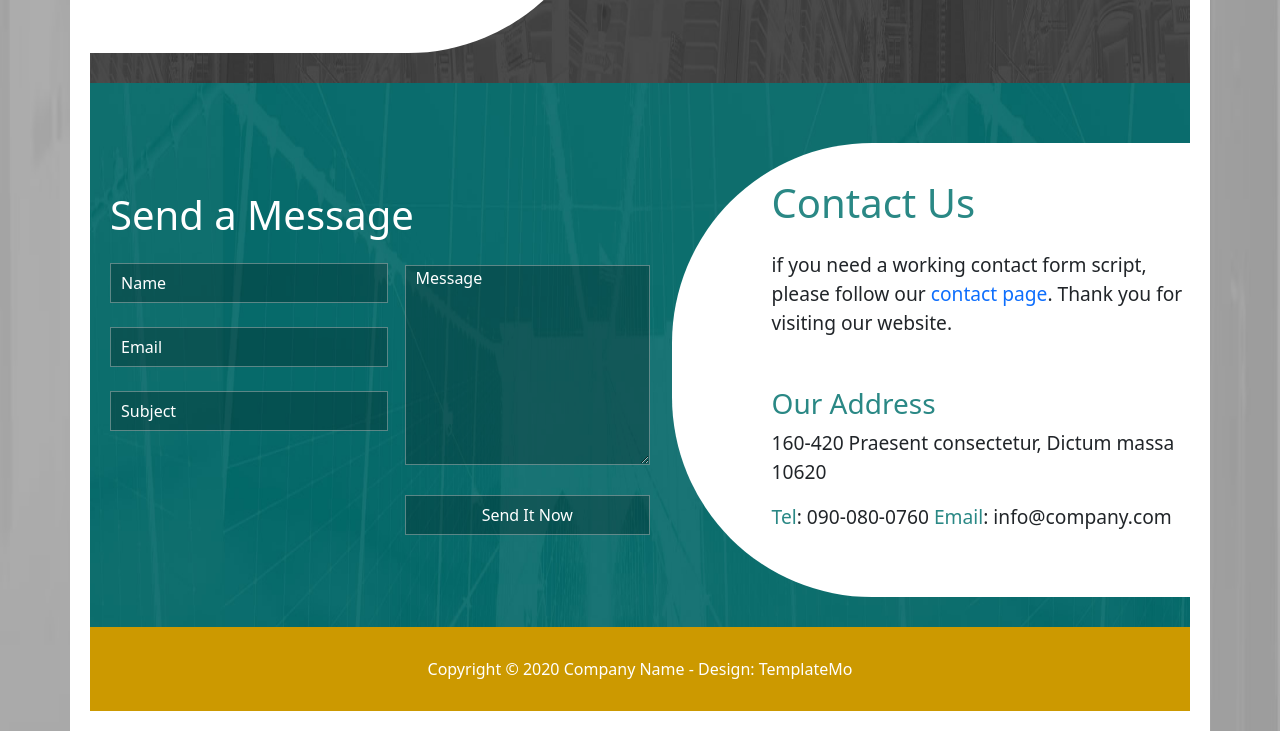
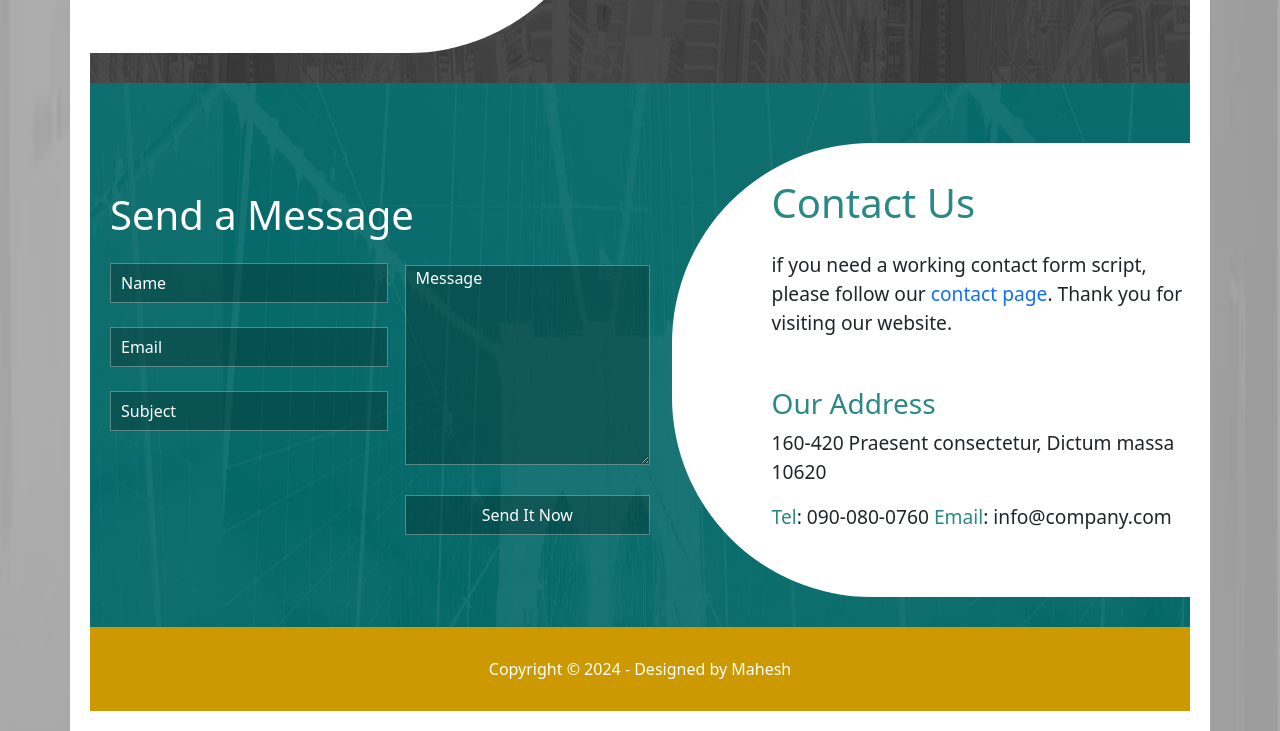
Before and after one commit to Mahesh10k/Project_Strip, a plain HTML site: page index.html in a window 1280 px wide. Shown: the part 1550-2281 px from the top of the page. Drawn offline with nearby package versions, Linux system fonts and the light colour scheme.

Commit message:
changed footer line in html file

```diff
--- a/index.html
+++ b/index.html
@@ -8,6 +8,9 @@
     <link rel="stylesheet" href="style.css">
 </head>
 <body>
+
+    <script src="https://cdn.jsdelivr.net/npm/bootstrap@5.3.3/dist/js/bootstrap.bundle.min.js" integrity="sha384-YvpcrYf0tY3lHB60NNkmXc5s9fDVZLESaAA55NDzOxhy9GkcIdslK1eN7N6jIeHz" crossorigin="anonymous"></script>
+
     <div class="outer-container">
       <nav class="navbar navbar-dark navbar-expand-lg">
           <div class="container-fluid">
@@ -85,7 +88,7 @@
       </section>
 
       <footer>
-        <p>Copyright &copy; 2020 Company Name - Design: TemplateMo</p>
+        <p>Copyright &copy; 2024  - Designed by Mahesh</p>
       </footer>
     </div>
 
@@ -98,6 +101,5 @@
         });
       });
     </script>
-    <script src="https://cdn.jsdelivr.net/npm/bootstrap@5.3.3/dist/js/bootstrap.bundle.min.js" integrity="sha384-YvpcrYf0tY3lHB60NNkmXc5s9fDVZLESaAA55NDzOxhy9GkcIdslK1eN7N6jIeHz" crossorigin="anonymous"></script>
 </body>
 </html>
```
